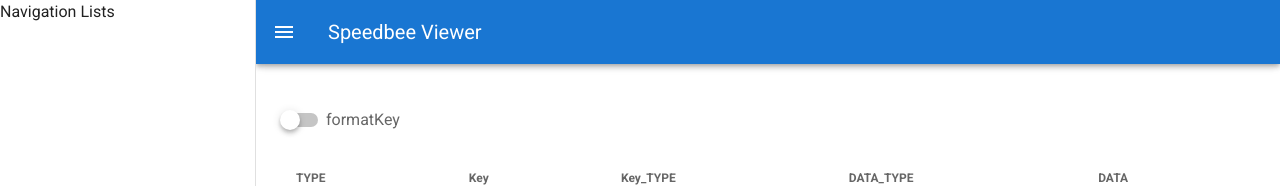
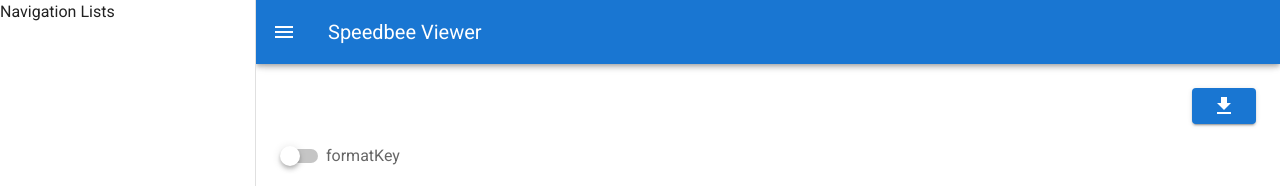
Before and after one commit to ssmiyagi/speedbee-viewer, a Vue app: page /#/ in a window 1280 px wide. Shown: the top 186 px of the page. Built offline with nearby package versions, Linux system fonts and the light colour scheme; no server answers.

Commit message:
ダウンロード機能を追加

```diff
--- a/src/components/DataList.vue
+++ b/src/components/DataList.vue
@@ -1,6 +1,19 @@
 
 <template>
   <v-container>
+    <v-row justify="end">
+      <v-col class="text-right">
+        <v-btn
+          color="primary"
+          right
+          :loading="isLoading"
+          :disabled="isLoading"
+          @click="downloadData()"
+        >
+          <v-icon>mdi-download</v-icon>
+        </v-btn>
+      </v-col>
+    </v-row>
     <v-switch v-model="formatKey" :label="`formatKey`" />
     <v-data-table :headers="headers" :items="dbData" item-key="key">
       <template v-slot:body="{ items }">
@@ -35,6 +48,7 @@
   },
   data: () => ({
     formatKey: false,
+    isLoading: false,
     headers: [
       {
         text: "TYPE",
@@ -92,6 +106,36 @@
         return keyValue;
       }
     },
+    downloadData() {
+      this.isLoading = true;
+      let csv = "\ufeff";
+      this.headers.forEach((el: any) => {
+        csv += el.text + ",";
+      });
+      csv = csv.slice(0, -1);
+      csv += "\n";
+      (this as any).dbData.forEach((el: any) => {
+        const line =
+          el.type +
+          "," +
+          el.key +
+          "," +
+          el.keyType +
+          "," +
+          el.dataType +
+          "," +
+          el.data +
+          "," +
+          "\n";
+        csv += line;
+      });
+      const blob = new Blob([csv], { type: "text/csv" });
+      const link = document.createElement("a");
+      link.href = window.URL.createObjectURL(blob);
+      link.download = "Result.csv";
+      link.click();
+      this.isLoading = false;
+    },
   },
 });
 </script>
```
